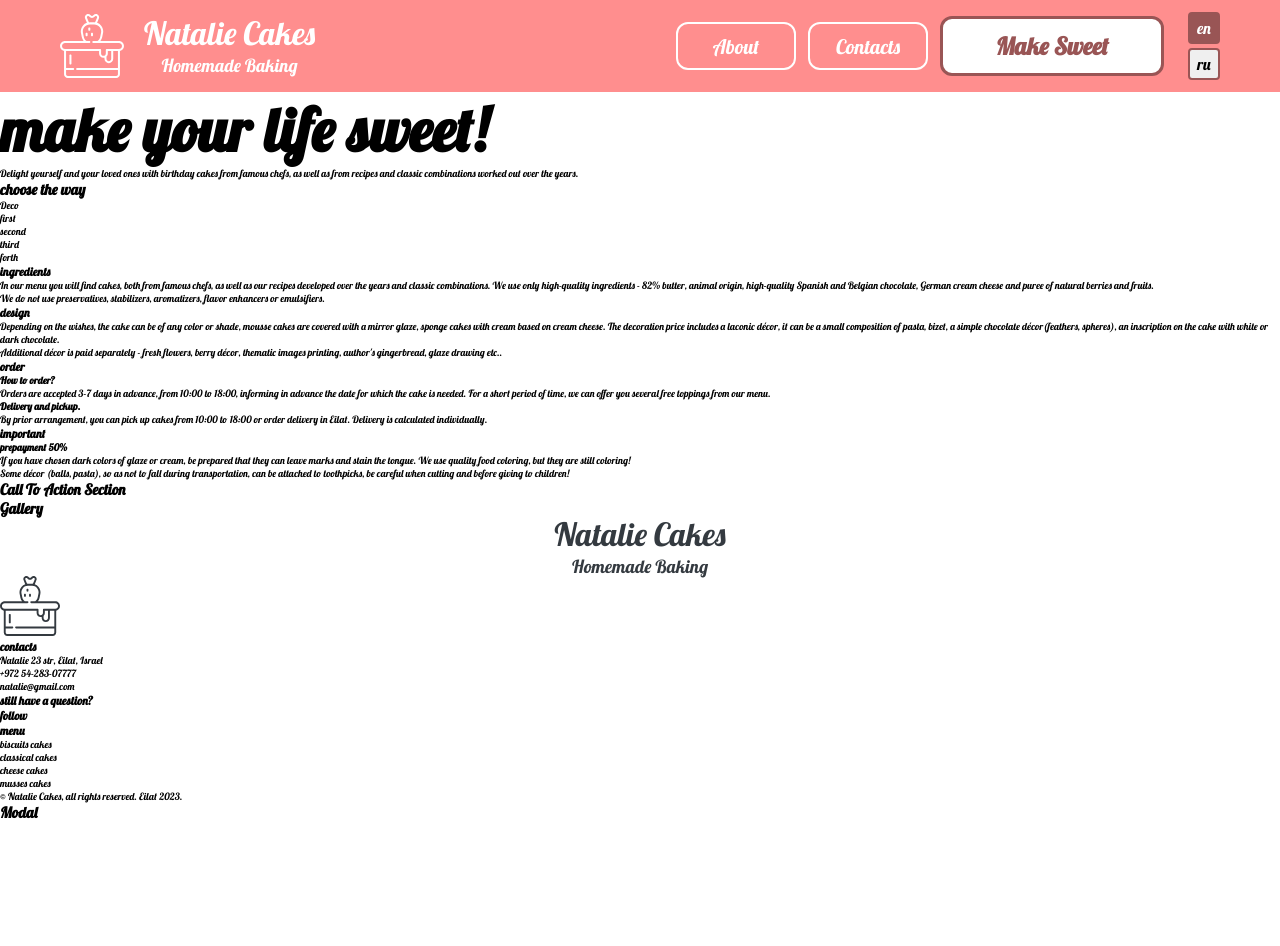
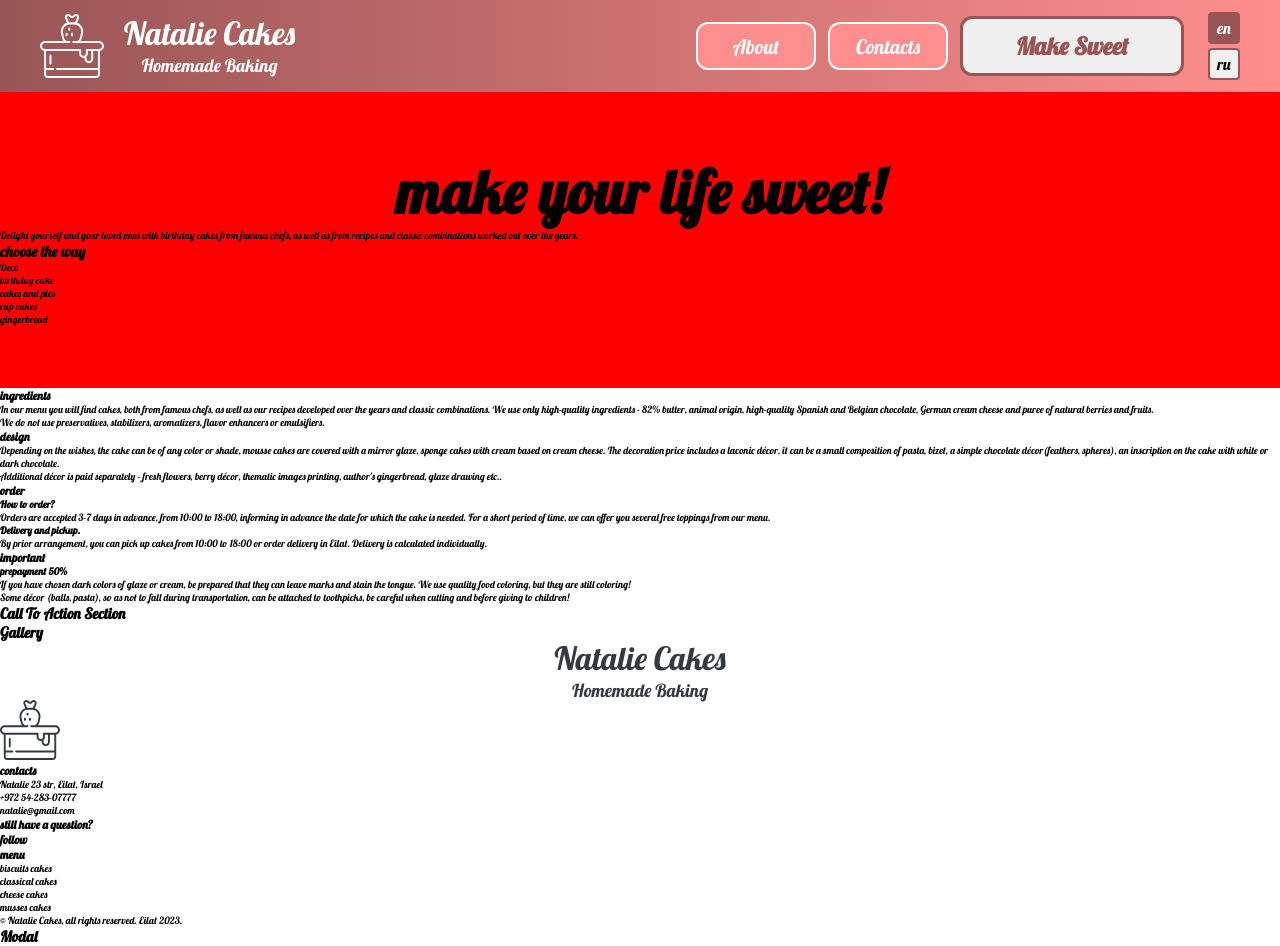
Before and after one commit to AndrewShmorhunGit/natalie-cakes, a React (Create React App) app: page / in a window 1280 px wide. Before the commit the page ends 822 px from the top, so only its background shows below. Built offline with nearby package versions, Linux system fonts and the light colour scheme.

Commit message:
Navigation styled components refactoring

```diff
--- a/src/components/footer/Footer.tsx
+++ b/src/components/footer/Footer.tsx
@@ -1,5 +1,5 @@
 import { MainLogo } from "components/imports";
-import { MainLogoText } from "components/lib/Components";
+import { MainLogoText } from "components/lib/Styled Components";
 import { IContentBox } from "interfaces/IContent";
 import { colorSys } from "styles/colors";
 
--- a/src/components/hero/Hero.tsx
+++ b/src/components/hero/Hero.tsx
@@ -1,21 +1,75 @@
-// import { css } from "@emotion/css";
-import { MainHeader } from "components/lib/Components";
+import { css } from "@emotion/css";
+import { MainHeader } from "components/lib/Styled Components";
 import { IContentBox } from "interfaces/IContent";
+
+import { container, flexCenter, paddingTopBottom } from "styles/general";
 
 export function Hero({ contentBox }: { contentBox: IContentBox }) {
   const content = contentBox.innerContent;
   return (
-    <div>
-      <MainHeader>{content.mainHeader}</MainHeader>
-      <p>{content.heroTagline}</p>
-      <h2>{content.slogan}</h2>
-      <div>Deco</div>
-      <div>
-        <div>first</div>
-        <div>second</div>
-        <div>third</div>
-        <div>forth</div>
+    <main
+      className={css({
+        ...paddingTopBottom(6.2),
+        position: "relative",
+        height: "100%",
+        backgroundColor: "red",
+        backgroundImage: "../../content/images/hero/img.png",
+        // // left: "0px",
+        // // top: "100px",
+        // // filter: "blur(3.5px)",
+        // // zIndex: "-1",
+        // backgroundColor: colorSys.background_second,
+        // background: `url("../../content/images/hero/hero_background_img.jpg")`,
+      })}
+      style={
+        {
+          // backgroundImage: "url(content/images/hero/hero_background_img.jpg)",
+        }
+      }
+    >
+      {/*  Background Image */}
+      {/* <img
+        className={css({
+          position: "absolute",
+          width: "100%",
+          height: "rem",
+          top: 0,
+          zIndex: -1,
+        })}
+        src="https://tse1.mm.bing.net/th?id=OIF.BqKJR3k5JkFTB411P66NAA&pid=Api&P=0&h=180"
+        alt="boy enjoy the celebration"
+      /> */}
+      <div
+        className={css({
+          ...container,
+          flexDirection: "column",
+        })}
+      >
+        <MainHeader
+          className={css({
+            ...flexCenter,
+          })}
+        >
+          {content.mainHeader}
+        </MainHeader>
+        <p>{content.heroTagline}</p>
+        <h2>{content.slogan}</h2>
+        <div>Deco</div>
+        <div>
+          <div>
+            <p>{content.icons.birthdayCake}</p>
+          </div>
+          <div>
+            <p>{content.icons.cakesAndPies}</p>
+          </div>
+          <div>
+            <p>{content.icons.cupCakes}</p>
+          </div>
+          <div>
+            <p>{content.icons.gingerBread}</p>
+          </div>
+        </div>
       </div>
-    </div>
+    </main>
   );
 }
--- a/src/components/lib/Components.tsx
+++ b/src/components/lib/Styled Components.tsx
@@ -2,6 +2,7 @@ import styled from "@emotion/styled/macro";
 import { colorSys, flexCenter, appShadows, mq } from "styles/imports";
 import { css } from "@emotion/css";
 import { EmotionJSX } from "@emotion/react/types/jsx-namespace";
+import { wideContainer } from "styles/general";
 
 // STYLED COMPONENTS
 
@@ -9,14 +10,19 @@ const buttonVariants: any = {
   primary: {
     width: "22.4rem",
     height: "6rem",
-    background: colorSys.white,
+
+    backgroundColor:
+      "linear-gradient(90deg, #FFFFFF 0%, rgba(255, 255, 255, 0.5) 50%);",
+
     border: `0.3rem solid ${colorSys.main_primary_dark}`,
     fontSize: "2.4rem",
     fontWeight: "600",
     color: colorSys.main_primary_dark,
     "&:hover": {
-      background: colorSys.background_second,
-      border: `0.2rem solid ${colorSys.main_primary_dark}`,
+      // background: colorSys.background_second,
+      backgroundColor:
+        "linear-gradient(90deg, #FFFFFF 0%, rgba(255, 255, 255, 0.5) 100%);",
+      transition: "background-color 1000ms linear",
     },
     [mq.medium]: { width: "20rem", height: "5.2rem", fontSize: "2rem" },
     [mq.small]: { width: "16rem", height: "4rem", fontSize: "1.6rem" },
@@ -25,7 +31,7 @@ const buttonVariants: any = {
     width: "12rem",
     height: "4.8rem",
     fontSize: "2rem",
-    background: colorSys.main_primary,
+    backgroundColor: colorSys.main_primary,
     color: colorSys.white,
     border: `0.2rem solid ${colorSys.white}`,
     [mq.medium]: { width: "10rem", height: "4rem", fontSize: "1.6rem" },
@@ -49,7 +55,7 @@ const Button = styled.button(
     fontFamily: "inherit",
     fontStyle: "normal",
     fontWeight: "400",
-    transition: "all 0.5s ease",
+    transition: "all 0.5s ease-out",
     textTransform: "capitalize",
     "&:hover": {
       transform: "translateY(-0.1rem)",
@@ -67,6 +73,31 @@ const Button = styled.button(
 const MainHeader = styled.h1({
   fontSize: "6rem",
 });
+
+const NavigationBar = styled.main({
+  ...wideContainer,
+  width: "auto",
+  background: "linear-gradient(270deg, #FF8E8E 0%, #995555 100%)",
+  backgroundColor:
+    "radial-gradient(562% 18036% at 115.87% 50%, #FF8E8E 0%, #995555 100%)",
+  display: "flex",
+  alignItems: "center",
+  justifyContent: "space-between",
+  overflow: "hidden",
+});
+
+// CONTAINERS
+
+const FlexRowContainer = styled.div({
+  display: "flex",
+  flexDirection: "row",
+  alignItems: "center",
+});
+const FlexColumnContainer = styled.div({
+  display: "flex",
+  flexDirection: "column",
+});
+const FlexCenterContainer = styled.div({});
 
 // COMPONENTS
 
@@ -116,4 +147,12 @@ function MainLogoText({
   );
 }
 
-export { Button, MainHeader, MainLogoText };
+export {
+  Button,
+  MainHeader,
+  NavigationBar,
+  FlexRowContainer,
+  FlexColumnContainer,
+  FlexCenterContainer,
+  MainLogoText,
+};
--- a/src/components/navigation/Navigation.tsx
+++ b/src/components/navigation/Navigation.tsx
@@ -1,7 +1,13 @@
-import { Button, MainLogoText } from "components/lib/Components";
+import {
+  Button,
+  FlexColumnContainer,
+  FlexRowContainer,
+  MainLogoText,
+  NavigationBar,
+} from "components/lib/Styled Components";
 import { MainLogo } from "components/imports";
 import { css } from "@emotion/css";
-import { container, colorSys, mq } from "styles/imports";
+import { colorSys, mq } from "styles/imports";
 import { EmotionJSX } from "@emotion/react/types/jsx-namespace";
 import { IContentBox } from "interfaces/IContent";
 
@@ -11,38 +17,21 @@ export function Navigation({
   contentBox: IContentBox;
 }): EmotionJSX.Element {
   return (
-    <div
-      className={css({
-        ...container,
-        width: "auto",
-        background: colorSys.main_primary,
-        display: "flex",
-        alignItems: "center",
-        justifyContent: "space-between",
-        overflow: "hidden",
-        // top: "0",
-      })}
-    >
-      <div
+    <NavigationBar>
+      <FlexRowContainer
         className={css({
+          gap: "2rem",
           minWidth: "32rem",
-          display: "flex",
-          flexDirection: "row",
-          alignItems: "center",
-          gap: "2rem",
         })}
       >
         <MainLogo width="64" height="64" fill={colorSys.white} />
         <MainLogoText textColor={colorSys.white} />
-      </div>
+      </FlexRowContainer>
 
-      <div
+      <FlexRowContainer
         className={css({
           width: "minmax(30rem, 45rem)",
-          display: "flex",
-          flexDirection: "row",
           gap: "1.2rem",
-          alignItems: "center",
           [mq.small]: {
             gap: "0.8rem",
           },
@@ -51,10 +40,8 @@ export function Navigation({
         <Button variant="secondary">{contentBox.innerContent.about}</Button>
         <Button variant="secondary">{contentBox.innerContent.contacts}</Button>
         <Button variant="primary">{contentBox.innerContent.makeSweet}</Button>
-        <div
+        <FlexColumnContainer
           className={css({
-            display: "flex",
-            flexDirection: "column",
             gap: "0.4rem",
             paddingLeft: "1.2rem",
             [mq.small]: {
@@ -80,8 +67,8 @@ export function Navigation({
           >
             {contentBox.ru}
           </Button>
-        </div>
-      </div>
-    </div>
+        </FlexColumnContainer>
+      </FlexRowContainer>
+    </NavigationBar>
   );
 }
--- a/src/styles/general.ts
+++ b/src/styles/general.ts
@@ -1,4 +1,20 @@
 // FLEX
+
+import { mq } from "./media-queries";
+
+// CONTAINERS
+
+export function paddingTopBottom(top: number, bottom: number = top): any {
+  return {
+    paddingTop: `${top}rem`,
+    paddingBottom: `${bottom}rem`,
+  };
+}
+
+export const marginCenter = {
+  marginLeft: "auto",
+  marginRight: "auto",
+};
 
 export const flexCenter = {
   display: "flex",
@@ -6,10 +22,15 @@ export const flexCenter = {
   justifyContent: "center",
 };
 
-// CONTAINERS
+export const wideContainer = {
+  padding: "1.2rem 4rem",
+};
 
 export const container = {
-  padding: "1.2rem 6rem",
+  ...marginCenter,
+  maxWidth: "140rem",
+  [mq.medium]: { padding: "1.2rem 12rem" },
+  [mq.small]: { padding: "1.2rem 6rem" },
 };
 
 // FONTS
--- a/src/styles/media-queries.ts
+++ b/src/styles/media-queries.ts
@@ -1,7 +1,6 @@
-export const large: string = "@media (min-width: 75em)";
-export const medium: string =
-  "@media (min-width: 60em) and (max-width: 74.995em)";
-export const small = "@media (max-width: 59.995em)";
+const large: string = "@media (min-width: 75em)";
+const medium: string = "@media (min-width: 60em) and (max-width: 74.995em)";
+const small = "@media (max-width: 59.995em)";
 
 const mq = {
   large,
```
Also changed, not shown: src/content/images/hero/hero_background_img.jpg (added).
